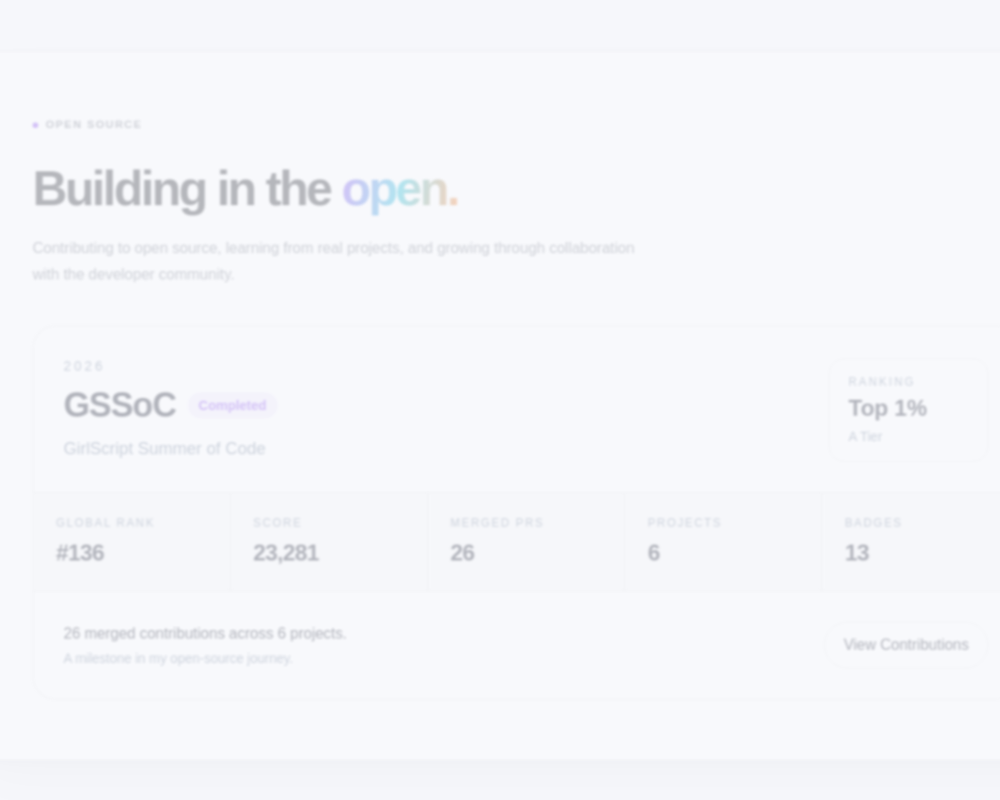
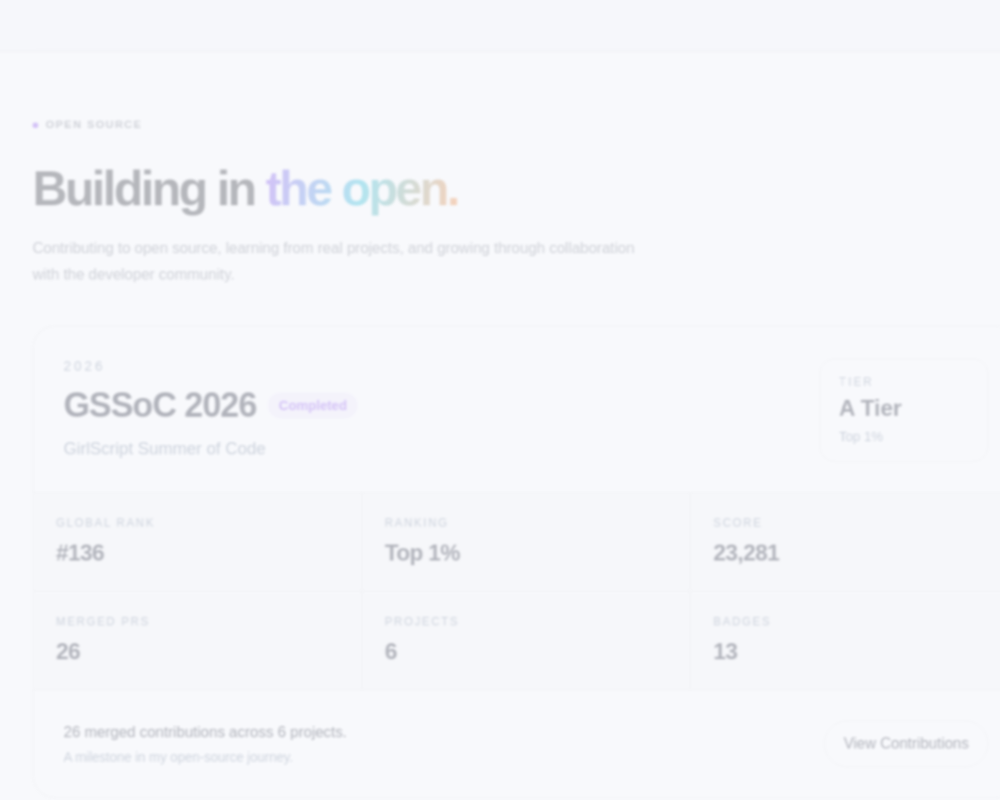
Before and after one commit to jyotish6699/jyotish-portfolio, a Next.js app: page / in a window 1280 px wide. Shown: the part 3646-4446 px from the top of the page, without its empty margins (114-1114 px from the left). Built offline with nearby package versions, Linux system fonts and the light colour scheme.

Commit message:
feat: add open source achievement
Add GSSoC 2026 achievement details with ranking, contribution statistics, and expandable contribution information.

```diff
--- a/src/components/open-source/OpenSourceCard.tsx
+++ b/src/components/open-source/OpenSourceCard.tsx
@@ -14,20 +14,24 @@
       value: `#${gssocAchievement.globalRank}`,
     },
     {
+      label: "Ranking",
+      value: gssocAchievement.ranking,
+    },
+    {
       label: "Score",
       value: gssocAchievement.score.toLocaleString(),
     },
     {
       label: "Merged PRs",
-      value: gssocAchievement.mergedPRs,
+      value: gssocAchievement.mergedPRs.toString(),
     },
     {
       label: "Projects",
-      value: gssocAchievement.projects,
+      value: gssocAchievement.projects.toString(),
     },
     {
       label: "Badges",
-      value: gssocAchievement.badges,
+      value: gssocAchievement.badges.toString(),
     },
   ];
 
@@ -38,9 +42,8 @@
 
         <div className="mt-8 max-w-4xl">
           <h2 className="section-heading">
-            Building in the
-            {" "}
-            <span className="gradient-text">open.</span>
+            Building in{" "}
+            <span className="gradient-text">the open.</span>
           </h2>
 
           <p className="body-copy mt-6 max-w-2xl text-lg">
@@ -59,7 +62,7 @@
 
                 <div className="mt-3 flex flex-wrap items-center gap-3">
                   <h3 className="text-3xl font-semibold tracking-tight text-slate-950 md:text-4xl">
-                    {gssocAchievement.program}
+                    {gssocAchievement.program} 2026
                   </h3>
 
                   <span className="rounded-full bg-[var(--accent)]/10 px-3 py-1 text-sm font-semibold text-[var(--accent)]">
@@ -72,21 +75,23 @@
                 </p>
               </div>
 
-              <div className="rounded-2xl border border-black/10 px-5 py-4 md:min-w-[170px]">
+              <div className="rounded-2xl border border-black/10 px-5 py-4 md:min-w-[180px]">
                 <p className="text-xs font-medium uppercase tracking-[0.2em] text-slate-500">
-                  Ranking
+                  Tier
                 </p>
+
                 <p className="mt-1 text-2xl font-bold text-slate-950">
+                  {gssocAchievement.tier}
+                </p>
+
+                <p className="mt-1 text-sm text-slate-500">
                   {gssocAchievement.ranking}
-                </p>
-                <p className="mt-1 text-sm text-slate-500">
-                  {gssocAchievement.tier}
                 </p>
               </div>
             </div>
           </div>
 
-          <div className="grid gap-px bg-black/10 sm:grid-cols-2 lg:grid-cols-5">
+          <div className="grid gap-px bg-black/10 sm:grid-cols-2 lg:grid-cols-3">
             {stats.map((stat) => (
               <div
                 key={stat.label}
@@ -95,6 +100,7 @@
                 <p className="text-xs font-medium uppercase tracking-[0.16em] text-slate-500">
                   {stat.label}
                 </p>
+
                 <p className="mt-2 text-2xl font-semibold tracking-tight text-slate-950">
                   {stat.value}
                 </p>
@@ -107,6 +113,7 @@
               <p className="font-medium text-slate-950">
                 26 merged contributions across 6 projects.
               </p>
+
               <p className="mt-1 text-sm text-slate-500">
                 A milestone in my open-source journey.
               </p>
@@ -118,13 +125,15 @@
               aria-expanded={showDetails}
               className="rounded-full border border-black/10 px-5 py-3 text-sm font-semibold text-slate-950 transition hover:-translate-y-0.5 hover:border-black/20 focus:outline-none focus:ring-2 focus:ring-[var(--accent)] focus:ring-offset-2"
             >
-              {showDetails ? "Hide Contributions" : "View Contributions"}
+              {showDetails
+                ? "Hide Contributions"
+                : "View Contributions"}
             </button>
           </div>
 
           {showDetails && (
             <div className="border-t border-black/10 bg-slate-50/70 p-6 md:p-8">
-              <div className="max-w-2xl">
+              <div className="max-w-3xl">
                 <p className="text-sm font-medium uppercase tracking-[0.2em] text-slate-500">
                   Contribution Snapshot
                 </p>
@@ -134,17 +143,19 @@
                 </h3>
 
                 <p className="mt-3 leading-7 text-slate-600">
-                  Completed GSSoC 2026 with an A Tier ranking, Global Rank
-                  #{gssocAchievement.globalRank}, and {gssocAchievement.mergedPRs}
-                  {" "}merged pull requests across {gssocAchievement.projects}
-                  {" "}projects.
+                  Completed GSSoC 2026 with an A Tier ranking,
+                  Global Rank #{gssocAchievement.globalRank}, a score
+                  of {gssocAchievement.score.toLocaleString()}, and{" "}
+                  {gssocAchievement.mergedPRs} merged pull requests
+                  across {gssocAchievement.projects} projects.
                 </p>
 
                 <div className="mt-6 grid gap-3 sm:grid-cols-3">
                   <div className="rounded-2xl border border-black/10 bg-white p-4">
                     <p className="text-xs uppercase tracking-[0.16em] text-slate-500">
-                      Rank
+                      Global Rank
                     </p>
+
                     <p className="mt-2 text-xl font-semibold">
                       #{gssocAchievement.globalRank}
                     </p>
@@ -152,10 +163,11 @@
 
                   <div className="rounded-2xl border border-black/10 bg-white p-4">
                     <p className="text-xs uppercase tracking-[0.16em] text-slate-500">
-                      PRs
+                      Score
                     </p>
+
                     <p className="mt-2 text-xl font-semibold">
-                      {gssocAchievement.mergedPRs}
+                      {gssocAchievement.score.toLocaleString()}
                     </p>
                   </div>
 
@@ -163,6 +175,7 @@
                     <p className="text-xs uppercase tracking-[0.16em] text-slate-500">
                       Badges
                     </p>
+
                     <p className="mt-2 text-xl font-semibold">
                       {gssocAchievement.badges}
                     </p>
```
Also changed, not shown: src/data/open-source.ts (line endings or trailing spaces).
